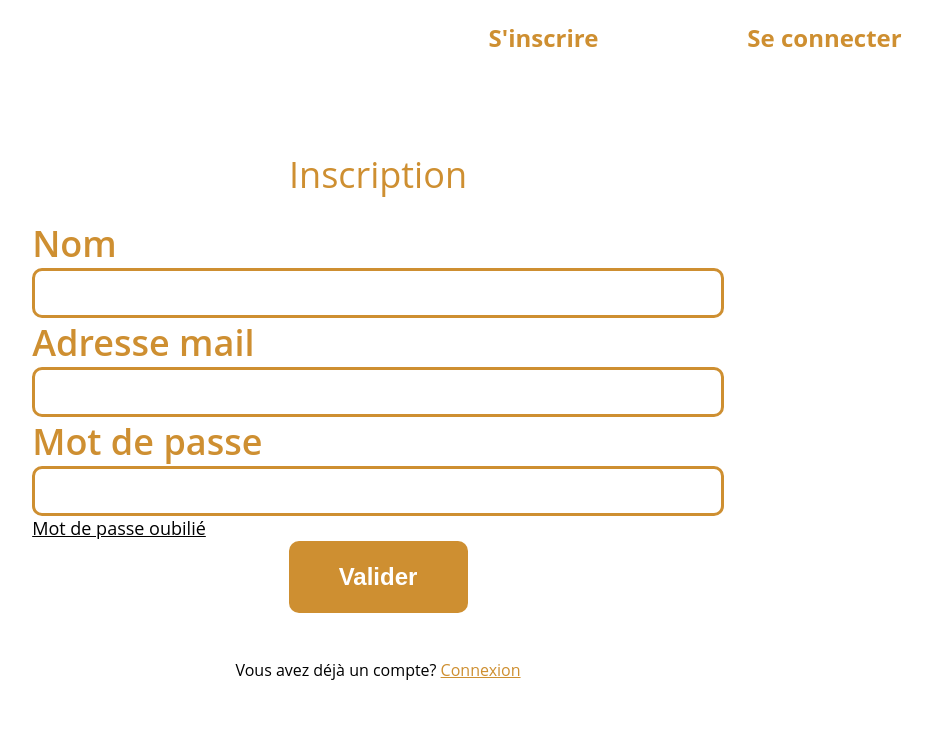
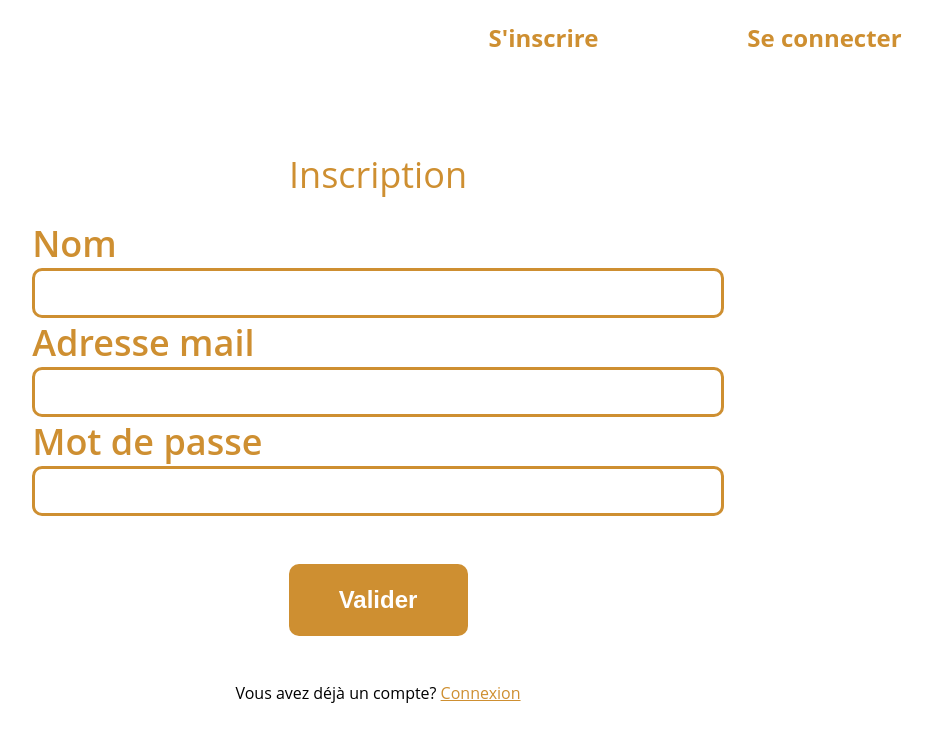
Before and after one commit to petitdekpe/daily-transaction-frontend, a Vue app: page /register in a window 1280 px wide. Shown: the top 742 px of the page, without its empty margins (262-1194 px from the left). Built offline with nearby package versions, Linux system fonts and the light colour scheme.

Commit message:
correction de lien

```diff
--- a/src/views/Dashboard.vue
+++ b/src/views/Dashboard.vue
@@ -247,6 +247,9 @@ th {
 
 
 @media screen and (max-width:1050px) {
+  .infos{
+    display: block;
+  }
 
 }
 </style>
--- a/src/views/Inscription.vue
+++ b/src/views/Inscription.vue
@@ -18,11 +18,10 @@
           <input type="password" v-model="password" />
         </div>
       </div>
-      <span class="info">Mot de passe oubilié</span>
       <div class="form-footer">
         <button @click="register">Valider</button>
         <span
-          >Vous avez déjà un compte? <a href="Connexion">Connexion</a>
+          >Vous avez déjà un compte? <a href="/">Connexion</a>
         </span>
       </div>
     </div>
@@ -145,6 +144,7 @@ button {
   font-size: 24px;
   font-weight: 600;
   border-radius: 10px;
+  margin-top:2em;
 }
 .form-footer {
   justify-content: center;
--- a/src/views/Login.vue
+++ b/src/views/Login.vue
@@ -17,7 +17,7 @@
       <div class="form-footer">
         <button @click="login">Valid­er</button>
         <span
-          >Vous n'avez pas de compte? <a href="Inscription">I­nscrivez-vous</a>
+          >Vous n'avez pas de compte? <a href="register">I­nscrivez-vous</a>
         </span>
       </div>
     </div>
```
